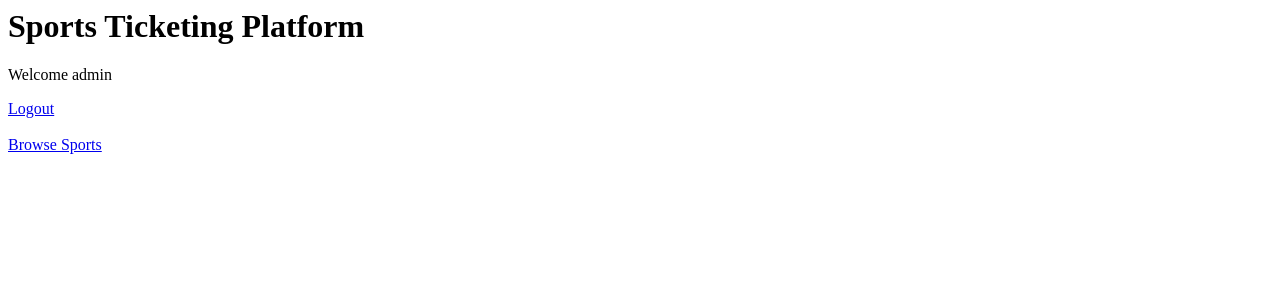
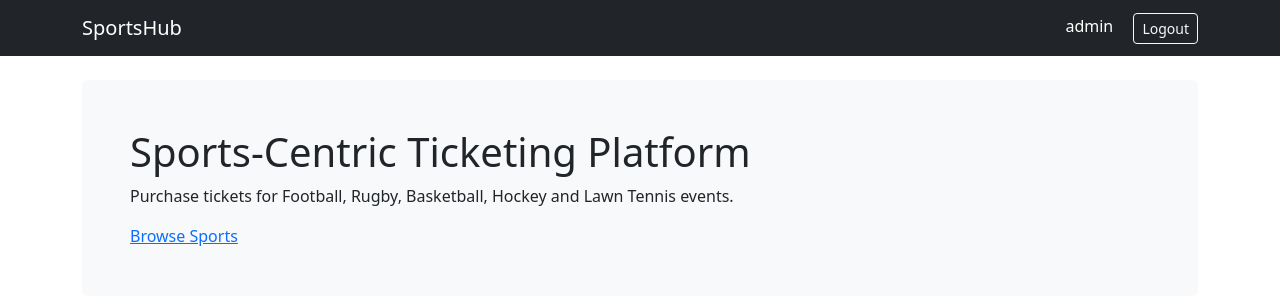
Before and after one commit to benzoic09/sports_platform, a Django app: page / in a window 1280 px wide. Shown: the top 300 px of the page. Run offline with Django 4.2, Linux system fonts and the light colour scheme; a user stored in the database is signed in.

Commit message:
introduction of the base file

```diff
--- /dev/null
+++ b/core/templates/core/base.html
@@ -0,0 +1,65 @@
+
+<!DOCTYPE html>
+<html lang="en">
+<head>
+    <meta charset="UTF-8">
+    <meta name="viewport" content="width=device-width, initial-scale=1.0">
+
+    <title>Sports Ticketing Platform</title>
+
+    <!-- Bootstrap CSS -->
+    <link
+        href="https://cdn.jsdelivr.net/npm/bootstrap@5.3.3/dist/css/bootstrap.min.css"
+        rel="stylesheet"
+    >
+</head>
+<body>
+
+<nav class="navbar navbar-expand-lg navbar-dark bg-dark">
+    <div class="container">
+
+        <!-- Website Logo / Name -->
+        <a class="navbar-brand" href="/">
+            SportsHub
+        </a>
+
+        <div class="ms-auto">
+
+            {% if user.is_authenticated %}
+
+                <span class="text-white me-3">
+                    {{ user.username }}
+                </span>
+
+                <a class="btn btn-outline-light btn-sm"
+                   href="/accounts/logout/">
+                    Logout
+                </a>
+
+            {% else %}
+
+                <a class="btn btn-outline-light btn-sm me-2"
+                   href="/accounts/login/">
+                    Login
+                </a>
+
+                <a class="btn btn-primary btn-sm"
+                   href="/accounts/register/">
+                    Register
+                </a>
+
+            {% endif %}
+
+        </div>
+    </div>
+</nav>
+
+<div class="container mt-4">
+
+    {% block content %}
+    {% endblock %}
+
+</div>
+
+</body>
+</html>
--- a/core/templates/core/home.html
+++ b/core/templates/core/home.html
@@ -1,26 +1,24 @@
-<h1>Sports Ticketing Platform</h1>
+{% extends 'core/base.html' %}
 
-{% if user.is_authenticated %}
-    <p>Welcome {{ user.username }}</p>
+{% block content %}
 
-    <a href="/accounts/logout/">
-        Logout
+<div class="p-5 bg-light rounded">
+
+    <h1>Sports-Centric Ticketing Platform</h1>
+
+    <p>
+        Purchase tickets for Football,
+        Rugby, Basketball, Hockey and
+        Lawn Tennis events.
+    </p>
+
+
+       <a href="/sports/">
+    Browse Sports
+</a>
+
     </a>
 
-{% else %}
-    <a href="/accounts/login/">
-        Login
-    </a>
+</div>
 
-    <br>
-
-    <a href="/accounts/register/">
-        Register
-    </a>
-{% endif %}
-
-<br><br>
-
-<a href="/sports/">
-    Browse Sports
-</a>
+{% endblock %}
```
Also changed, not shown: db.sqlite3.
